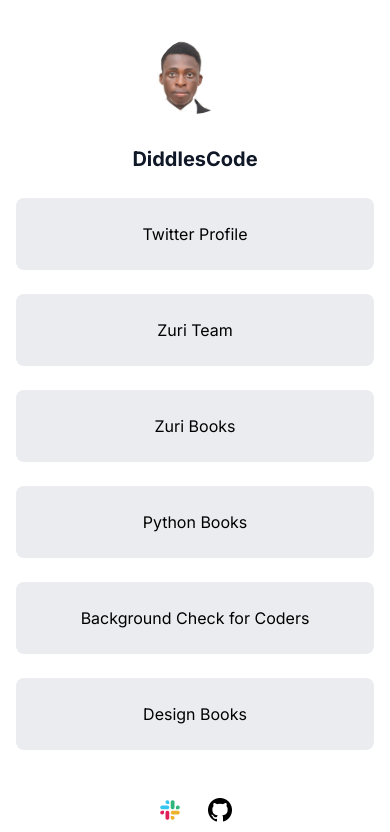
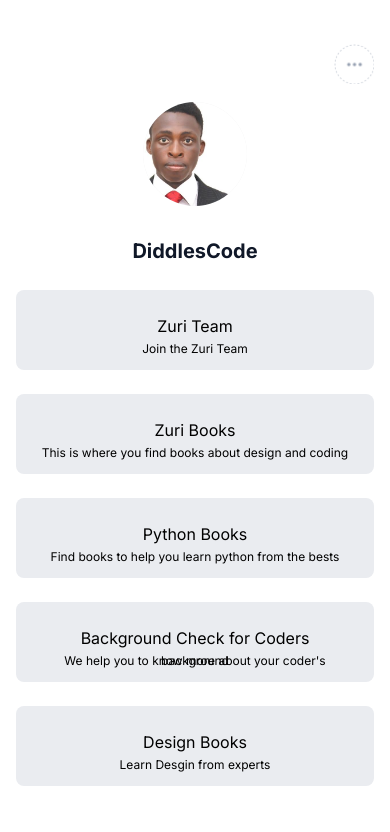
Before and after one commit to Johndiddles/hng9-task1, a React (Create React App) app: page / in a window 390 px wide. Shown: the top 832 px of the page. Built offline with nearby package versions, Linux system fonts and the light colour scheme.

Commit message:
added share button with minor UI adjustments

```diff
--- a/src/App.css
+++ b/src/App.css
@@ -18,7 +18,7 @@
 
 @media screen and (max-width: 768px) {
   .profile__page {
-    padding: 0 1rem;
+    padding: 4rem 1rem 0 1rem;
     gap: 2rem;
   }
 
--- a/src/App.js
+++ b/src/App.js
@@ -3,12 +3,14 @@ import Footer from "./components/Footer/Footer";
 import LinksList from "./components/LinksList/LinksList";
 import ProfileName from "./components/ProfileName/ProfileName";
 import ProfilePicture from "./components/ProfilePicture/ProfilePicture";
+import ShareButton from "./components/ShareButton/ShareButton";
 import SocialLinks from "./components/SocialLinks/SocialLinks";
 
 function App() {
   return (
     <div className="profile__page">
       <div className="profile__content">
+        <ShareButton />
         <ProfilePicture />
         <ProfileName id="twitter" name="DiddlesCode" />
         <ProfileName id="slack" name="Johndiddles" />
--- a/src/components/Footer/Footer.module.css
+++ b/src/components/Footer/Footer.module.css
@@ -16,6 +16,11 @@
 
 .footer__img {
   width: 11.5rem;
+}
+
+.i4g {
+  height: 2rem;
+  width: 8.25rem;
 }
 
 @media screen and (max-width: 768px) {
--- a/src/components/LinksList/LinksList.jsx
+++ b/src/components/LinksList/LinksList.jsx
@@ -5,31 +5,40 @@ import styles from "./LinksList.module.css";
 const LinksList = () => {
   return (
     <div className={styles.links__wrapper}>
-      <SingleLink
+      {/* <SingleLink
         id=""
         name="Twitter Profile"
         link="https://twitter.com/DiddlesCode"
-      />
+      /> */}
       <SingleLink
         id="btn__zuri"
         name="Zuri Team"
         link="https://training.zuri.team/"
+        subText="Join the Zuri Team"
       />
-      <SingleLink id="books" name="Zuri Books" link="http://books.zuri.team " />
+      <SingleLink
+        id="books"
+        name="Zuri Books"
+        link="http://books.zuri.team"
+        subText="This is where you find books about design and coding"
+      />
       <SingleLink
         id="book__python"
         name="Python Books"
         link="https://books.zuri.team/python-for-beginners?ref_id=Johndiddles"
+        subText="Find books to help you learn python from the bests"
       />
       <SingleLink
         id="pitch"
         name="Background Check for Coders"
         link="https://background.zuri.team"
+        subText="We help you to know more about your coder's background"
       />
       <SingleLink
         id="book__design"
         name="Design Books"
         link="https://books.zuri.team/design-rules"
+        subText="Learn Desgin from experts"
       />
     </div>
   );
--- a/src/components/LinksList/LinksList.module.css
+++ b/src/components/LinksList/LinksList.module.css
@@ -11,4 +11,8 @@
   padding: 1.5rem;
   border-radius: 0.5rem;
   background: #eaecf0;
+  display: flex;
+  gap: 0.5rem;
+  flex-direction: column;
+  align-items: center;
 }
--- a/src/components/LinksList/SingleLink.jsx
+++ b/src/components/LinksList/SingleLink.jsx
@@ -1,7 +1,7 @@
 import React from "react";
 import styles from "./LinksList.module.css";
 
-const SingleLink = ({ name, link, id }) => {
+const SingleLink = ({ name, link, id, subText }) => {
   return (
     <a
       id={id}
@@ -11,6 +11,7 @@ const SingleLink = ({ name, link, id }) => {
       rel="noreferrer"
     >
       {name}
+      <sub>{subText}</sub>
     </a>
   );
 };
--- a/src/components/ProfilePicture/ProfilePicture.module.css
+++ b/src/components/ProfilePicture/ProfilePicture.module.css
@@ -1,15 +1,18 @@
 .profileImage__wrapper {
-  width: 5.5rem;
-  height: 5.5rem;
+  height: fit-content;
+  width: fit-content;
   overflow: hidden;
   border-radius: 50%;
   border: 0.375rem solid transparent;
   transition: 0.2s ease-in-out;
   cursor: pointer;
   z-index: 1;
+  box-shadow: inset 0 0 40px rgba(0, 0, 0, 0.1);
 }
 
 .profileImage {
+  width: 6.5rem;
+  height: 6.5rem;
   object-fit: cover;
   pointer-events: none;
 }
--- /dev/null
+++ b/src/components/ShareButton/ShareButton.jsx
@@ -0,0 +1,27 @@
+import React from "react";
+import styles from "./ShareButton.module.css";
+import shareButton from "../../assets/share.png";
+import mobileNavButton from "../../assets/mobileShare.png";
+
+const ShareButton = () => {
+  return (
+    <div className={styles.shareButton__wrapper}>
+      <a href="/">
+        <img
+          src={shareButton}
+          className={styles.shareButton}
+          alt="share button"
+        />
+      </a>
+      <a href="/">
+        <img
+          src={mobileNavButton}
+          className={styles.mobileNavButton}
+          alt="navigation button"
+        />
+      </a>
+    </div>
+  );
+};
+
+export default ShareButton;
--- /dev/null
+++ b/src/components/ShareButton/ShareButton.module.css
@@ -0,0 +1,35 @@
+.shareButton__wrapper {
+  position: absolute;
+  top: 3.5rem;
+  right: 25%;
+}
+
+.shareButton__wrapper img {
+  width: 2.5rem;
+  height: 2.5rem;
+  cursor: pointer;
+  transition: 0.2s ease-in-out;
+}
+
+.shareButton__wrapper img:hover {
+  transform: scale(1.1);
+}
+
+.mobileNavButton {
+  display: none;
+}
+
+@media screen and (max-width: 768px) {
+  .shareButton__wrapper {
+    right: 1rem;
+    top: 2.75rem;
+  }
+
+  .shareButton {
+    display: none;
+  }
+
+  .mobileNavButton {
+    display: block;
+  }
+}
```
Also changed, not shown: src/assets/mobileShare.png (added), src/assets/share.png (added).
